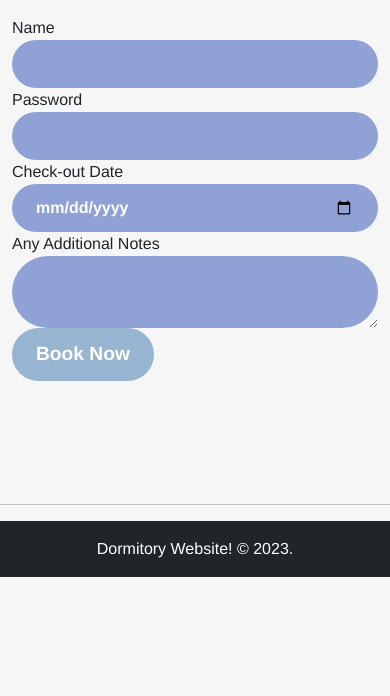
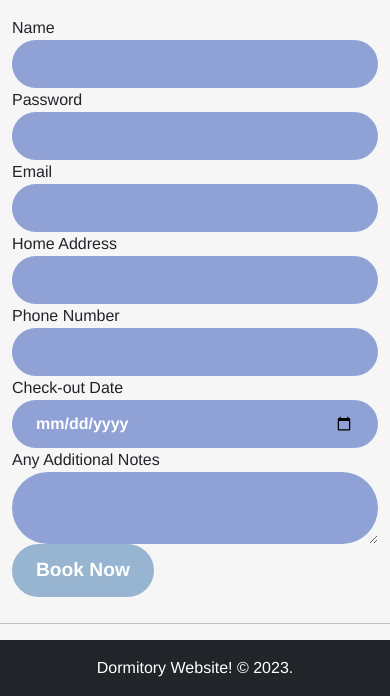
Before and after one commit to Database-Project-Dormitory-website/Dormitory-Website, a Flask app: template templates/bookroom.html in a window 390 px wide. Shown: the part 267-963 px from the top of the page. Before the commit the page ends 844 px from the top, so only its background shows below. Run offline with Flask 3, Linux system fonts and the light colour scheme; the template is opened without the code that fills it, so the values that code supplies are empty; some libraries are stand-ins or nearby versions.

Commit message:
included the email, home resident address, and phone number fields in the booking room

```diff
--- a/templates/bookroom.html
+++ b/templates/bookroom.html
@@ -1,6 +1,6 @@
 {% extends "layout.html" %}
 
-{% block body %}
+{% block body%}
 
 <!-- Navbar -->
 <nav class="navbar navbar-expand-lg navbar-dark bg-dark">
@@ -59,7 +59,6 @@
               </tbody>
             </table>
 
-
             <div class="form-group">
               <label for="name">Name</label>
               <input type="text" class="form-control" id="name" name="name" required>
@@ -67,6 +66,18 @@
             <div class="form-group">
               <label for="password">Password</label>
               <input type="password" class="form-control" id="password" name="password" required>
+            </div>
+            <div class="form-group">
+              <label for="email">Email</label>
+              <input type="email" class="form-control" id="email" name="email" required>
+            </div>
+            <div class="form-group">
+              <label for="address">Home Address</label>
+              <input type="text" class="form-control" id="address" name="address" required>
+            </div>
+            <div class="form-group">
+              <label for="phone">Phone Number</label>
+              <input type="tel" class="form-control" id="phone" name="phone" required>
             </div>
             <div class="form-group">
               <label for="checkout">Check-out Date</label>
@@ -99,13 +110,10 @@
 
   <!-- Bootstrap JS -->
   <script src="https://cdn.jsdelivr.net/npm/bootstrap@5.3.0-alpha3/dist/js/bootstrap.bundle.min.js"
-    integrity="sha384-ENjdO4Dr2bkBIFxQpeoTz1HIcje39Wm4jDKdf19U8gI4ddQ3GYNS7NTKfAdVQSZe"
-    crossorigin="anonymous"></script>
+    integrity="sha384-ENjdO4Dr2bkBIFxQpeoTz1HIcje39Wm4jDKdf19U8gI4ddQ3GYNS7NTKfAdVQSZe" crossorigin="anonymous"></script>
   <script src="https://cdn.jsdelivr.net/npm/@popperjs/core@2.11.7/dist/umd/popper.min.js"
-    integrity="sha384-zYPOMqeu1DAVkHiLqWBUTcbYfZ8osu1Nd6Z89ify25QV9guujx43ITvfi12/QExE"
-    crossorigin="anonymous"></script>
+    integrity="sha384-zYPOMqeu1DAVkHiLqWBUTcbYfZ8osu1Nd6Z89ify25QV9guujx43ITvfi12/QExE" crossorigin="anonymous"></script>
   <script src="https://cdn.jsdelivr.net/npm/bootstrap@5.3.0-alpha3/dist/js/bootstrap.min.js"
-    integrity="sha384-Y4oOpwW3duJdCWv5ly8SCFYWqFDsfob/3GkgExXKV4idmbt98QcxXYs9UoXAB7BZ"
-    crossorigin="anonymous"></script>
+    integrity="sha384-Y4oOpwW3duJdCWv5ly8SCFYWqFDsfob/3GkgExXKV4idmbt98QcxXYs9UoXAB7BZ" crossorigin="anonymous"></script>
 
-{% endblock %}
+{% endblock%}
```
Lines whose indentation alone changed are shown as unchanged.
